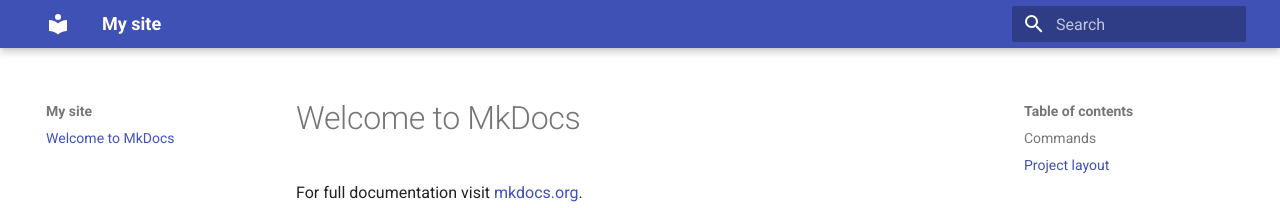
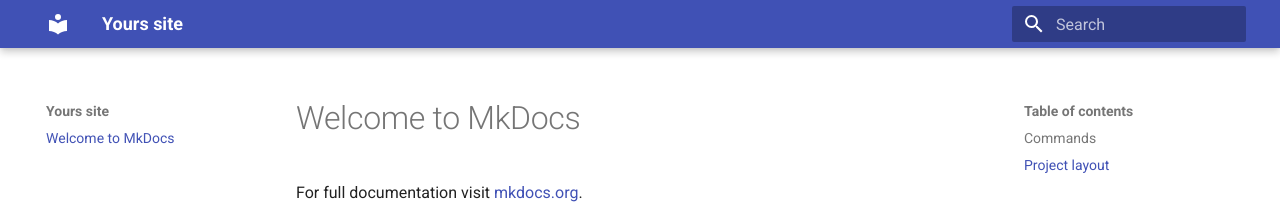
Before and after one commit to 1528518916/1528518916.github.io, an MkDocs documentation site: the page built from docs/index.md, in a window 1280 px wide. Shown: the top 208 px of the page. Built offline with MkDocs 1.6.1 and Material for MkDocs 9.7.7, drawn with Linux system fonts in a browser that asks for light colours.

Commit message:
4-th success

```diff
--- a/mkdocs.yml
+++ b/mkdocs.yml
@@ -1,4 +1,4 @@
-site_name: My site
+site_name: Yours site
 site_url: https://mydomain.org/mysite
 theme:
   name: material
```
